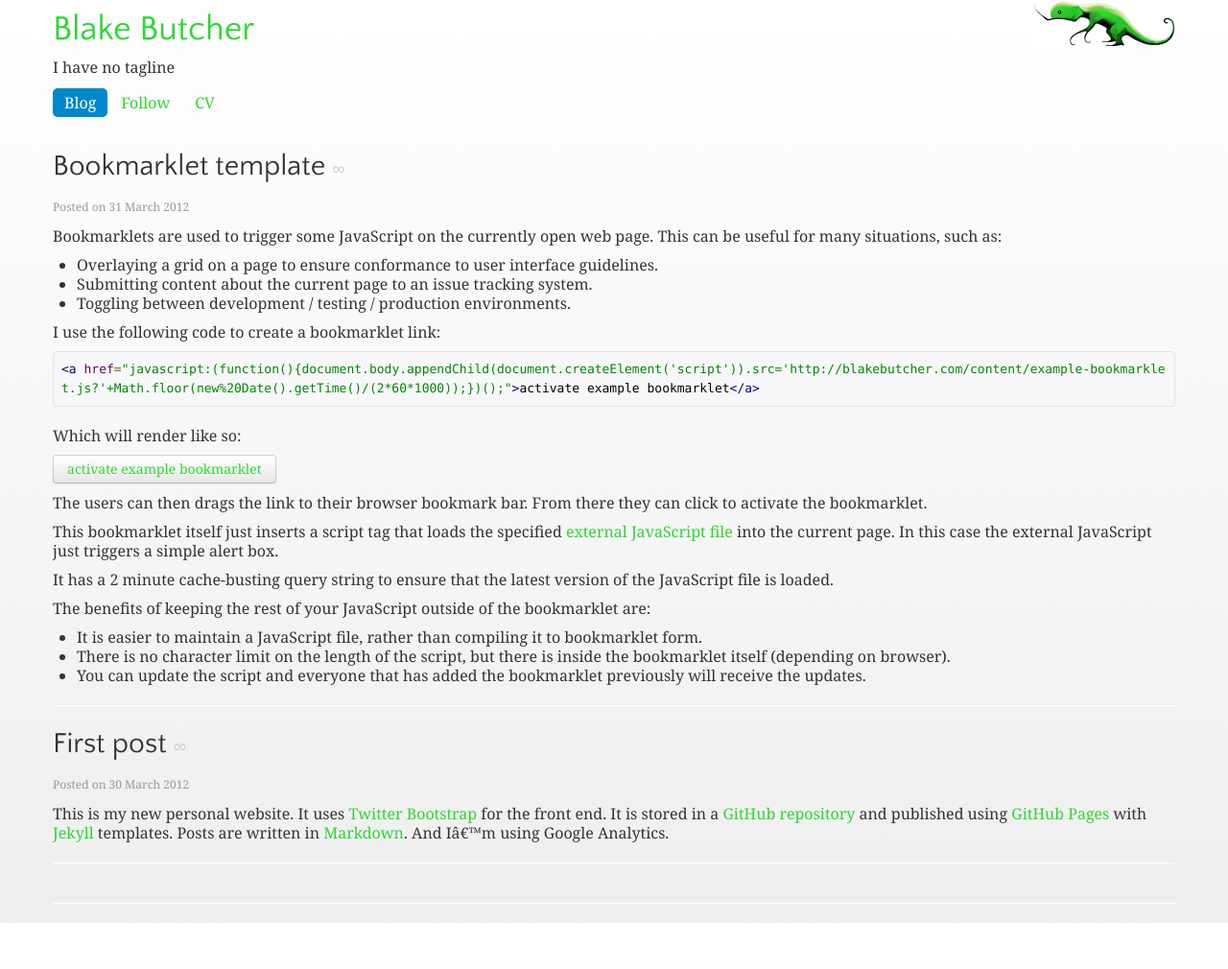
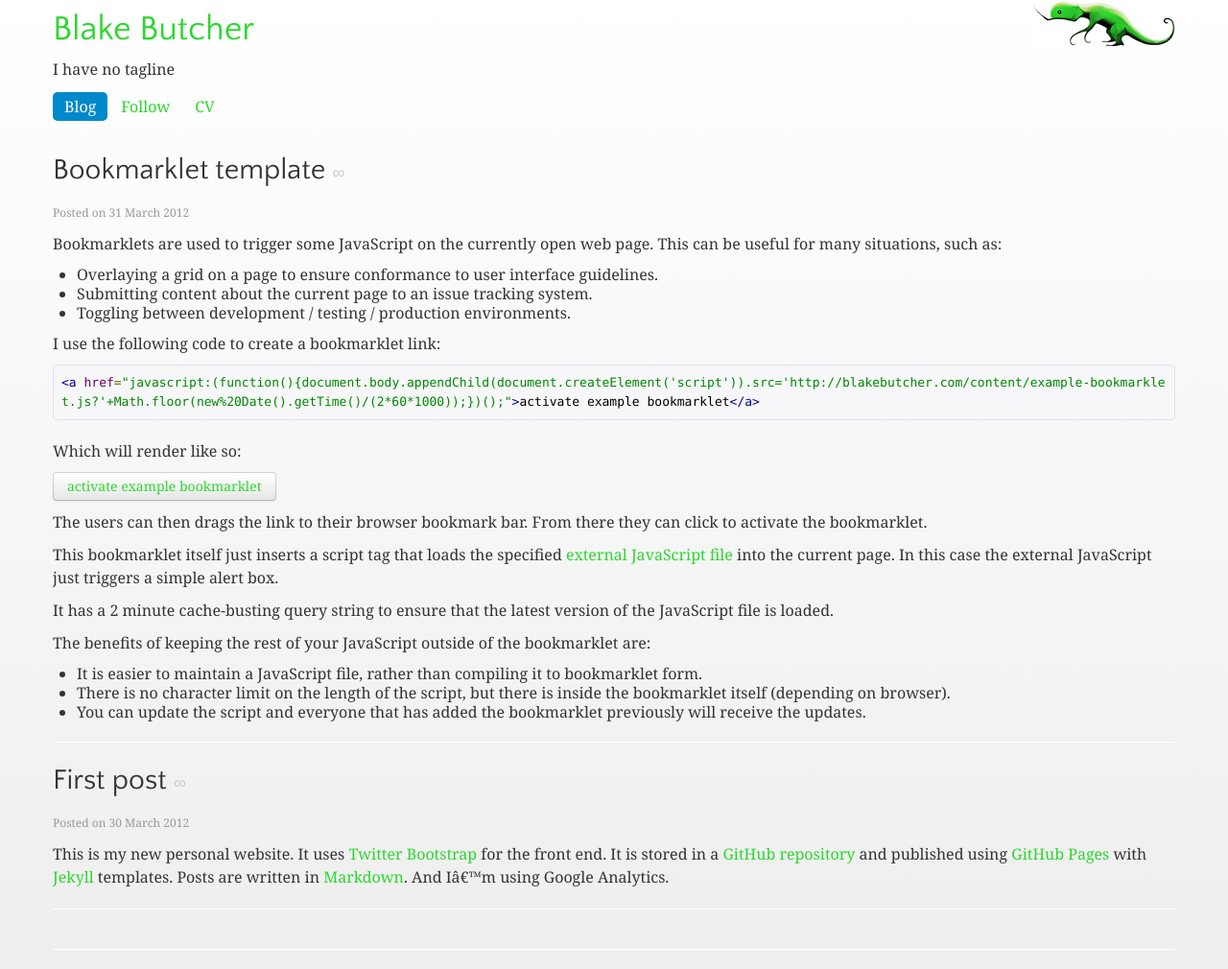
Before and after one commit to blakebutcher/blakebutcher.github.com, a Jekyll site: the page built from index.html, in a window 1280 px wide. Shown: the whole page at 96% size. Built offline with Jekyll 4.4.1, drawn with Linux system fonts in a browser that asks for light colours; nearby versions of some CDN libraries; some web fonts are replaced; the list of posts is cut into pages by our own code; before the commit the page ends 962 px from its top, so only the background shows below that.

Commit message:
Increased line height

```diff
--- a/assets/styles.css
+++ b/assets/styles.css
@@ -1 +1 @@
-body{font-family:Esteban, Georgia, sans-serif;font-size:16px;background-color:#eee;background-image:-moz-linear-gradient(#fff, #eee);background-image:-webkit-gradient(linear, 0% 0%, 0% 100%, from(#fff), to(#eee));background-image:-webkit-linear-gradient(#fff, #eee);background-image:-o-linear-gradient(#fff, #eee)}h1,h2,h3,h4,h5,h6{font-family:'Quattrocento Sans', sans-serif;font-weight:normal}pre.prettyprint{background-color:#F7F7F9;border:1px solid #E1E1E8;padding:8px}div.masthead div.container{background:url(creecha.png) no-repeat top right}span.post-date{color:#999;font-size:12px}a:link{color:#2bd72e}a:visited{color:#9ed040}a:hover{color:#103a10}a.permalink:link,a.permalink:visited{color:#ccc}a.permalink:hover{color:#333;text-decoration:none}
+body{font-family:Esteban, Georgia, sans-serif;font-size:16px;line-height:1.5;background-color:#eee;background-image:-moz-linear-gradient(#fff, #eee);background-image:-webkit-gradient(linear, 0% 0%, 0% 100%, from(#fff), to(#eee));background-image:-webkit-linear-gradient(#fff, #eee);background-image:-o-linear-gradient(#fff, #eee)}h1,h2,h3,h4,h5,h6{font-family:'Quattrocento Sans', sans-serif;font-weight:normal}pre.prettyprint{background-color:#F7F7F9;border:1px solid #E1E1E8;padding:8px}div.masthead div.container{background:url(creecha.png) no-repeat top right}span.post-date{color:#999;font-size:12px}a:link{color:#2bd72e}a:visited{color:#9ed040}a:hover{color:#103a10}a.permalink:link,a.permalink:visited{color:#ccc}a.permalink:hover{color:#333;text-decoration:none}
--- a/assets/styles.scss
+++ b/assets/styles.scss
@@ -14,6 +14,7 @@
 body {
 	font-family: Esteban, Georgia, sans-serif;
 	font-size: 16px;
+	line-height: 1.5;
 	@include background-linear-gradient-vertical(#fff, #eee);
 }
 
```
